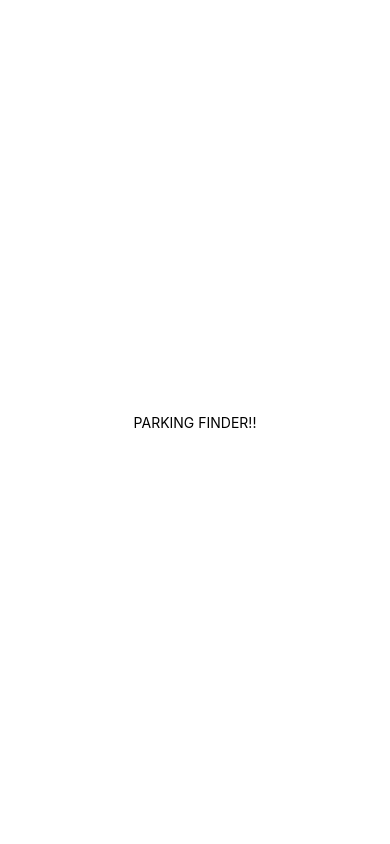
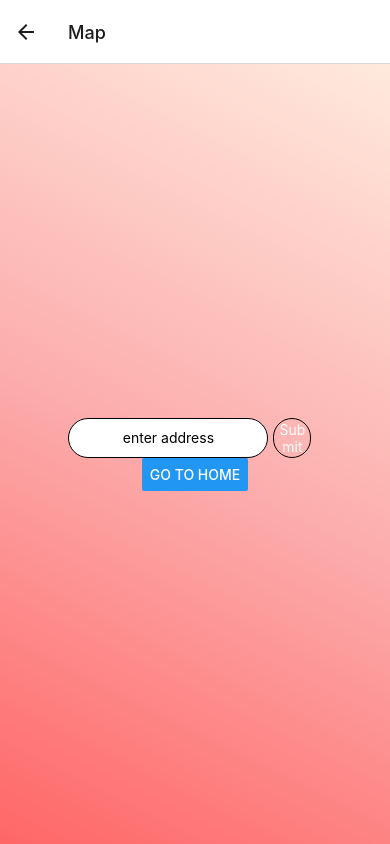
Before and after one commit to Parking-Finder/Parking-finder, a React Native app: screen /Map in a window 390 px wide. Built offline with nearby package versions, Linux system fonts and the light colour scheme.

Commit message:
implemented initial frontend, added two views,  setup component file structure, added initial styling

```diff
--- a/App.js
+++ b/App.js
@@ -1,12 +1,20 @@
 import { StatusBar } from 'expo-status-bar';
 import { StyleSheet, Text, View } from 'react-native';
+import { NavigationContainer } from '@react-navigation/native';
+import {createNativeStackNavigator} from "@react-navigation/native-stack";
+import Home from './components/views/Home'
+import Map from './components/views/Map'
+
+const Stack = createNativeStackNavigator();
 
 export default function App() {
   return (
-    <View style={styles.container}>
-      <Text>PARKING FINDER!!</Text>
-      <StatusBar style="auto" />
-    </View>
+    <NavigationContainer>
+    <Stack.Navigator>
+        <Stack.Screen name = 'Home' component = {Home} />
+        <Stack.Screen name = 'Map' component = {Map} />
+    </Stack.Navigator>
+</NavigationContainer>
   );
 }
 
--- /dev/null
+++ b/components/views/Home.js
@@ -0,0 +1,101 @@
+import React from "react";
+import { Button, View, Text, StyleSheet, TextInput, Pressable } from "react-native";
+import {LinearGradient} from 'expo-linear-gradient';
+import Searchbar from "./ui/Searchbar";
+
+export default function Home({ navigation }) {
+    return (
+        <View style={styles.container}>
+
+            <LinearGradient
+                colors={["#FF6666", "#FCAEAE", '#FFEADD']}
+                start={{ x: 0, y: 1 }}
+                end={{ x: 1, y: 0 }}
+                style={styles.gradient}
+            >
+
+                <View style = {styles.header}>
+                    <Text style = {styles.headerText}>Parking Finder</Text>
+                </View>
+
+                <View style ={styles.main}>
+
+                <Text style = {styles.description}>Enter an address to find parking nearby</Text>
+
+                <View style={styles.search}>
+
+<TextInput style ={styles.input} placeholder="enter address"></TextInput>
+{/* <Button
+    style = {styles.button}
+    title="Submit"
+    onPress={() => navigation.navigate("Map")}
+/> */}
+<Pressable
+    style = {styles.button}
+    onPress={() => navigation.navigate("Map")}
+>
+    <Text style = {styles.buttonText}>Submit</Text>
+</Pressable>
+</View>
+
+                </View>
+            </LinearGradient>
+        </View>
+    );
+}
+
+const styles = StyleSheet.create({
+    container: {
+        flex: 1,
+        alignItems: "center",
+        justifyContent: "center",
+    },
+    main: {
+        flex: 1,
+        alignItems: "center",
+        marginTop: "50%"
+    },
+    header: {
+        marginTop: "10%",
+        fontSize: 20,
+
+    },
+    headerText : {
+        fontSize: 40
+    },
+    description: {
+        marginBottom: 20
+    },
+    search: {
+        flexDirection: "row"
+    },
+    button: {
+        flexDirection: "column",
+        justifyContent: "center",
+        borderWidth: 1,
+        width: '15%',
+        borderColor: 'black',
+        borderRadius: 20,
+        marginLeft: 5
+    },
+    buttonText: {
+        textAlign: 'center',
+        color: 'white'
+    },
+    input: {
+        height: 40,
+        width: 200,
+        borderWidth: 1,
+        borderColor: "black",
+        borderRadius: "20px",
+        backgroundColor: "white",
+        textAlign: "center"
+    },
+    gradient: {
+        flex: 1,
+        alignItems: "center",
+        justifyContent: "center",
+        width: "100%",
+        height: "100%",
+    },
+});
--- /dev/null
+++ b/components/views/Map.js
@@ -0,0 +1,101 @@
+import React, { Component } from "react";
+import {
+    Button,
+    View,
+    Text,
+    StyleSheet,
+    TextInput,
+    Pressable,
+} from "react-native";
+import { LinearGradient } from "expo-linear-gradient";
+
+export default function Map({ navigation }) {
+    return (
+        <View
+            style={{ flex: 1, alignItems: "center", justifyContent: "center" }}
+        >
+            <LinearGradient
+                colors={["#FF6666", "#FCAEAE", '#FFEADD']}
+                start={{ x: 0, y: 1 }}
+                end={{ x: 1, y: 0 }}
+                style={styles.gradient}
+            >
+                <View style={styles.search}>
+                    <TextInput
+                        style={styles.input}
+                        placeholder="enter address"
+                    ></TextInput>
+
+                    <Pressable
+                        style={styles.button}
+                        onPress={() => navigation.navigate("Map")}
+                    >
+                        <Text style={styles.buttonText}>Submit</Text>
+                    </Pressable>
+                </View>
+                <Button
+                    title="Go to Home"
+                    onPress={() => navigation.navigate("Home")}
+                />
+            </LinearGradient>
+        </View>
+    );
+}
+
+const styles = StyleSheet.create({
+    container: {
+        flex: 1,
+        alignItems: "center",
+        justifyContent: "center",
+        // border: "2px solid black",
+        // backgroundColor: "linear-gradient(rgb(255,255,255,0.5)",
+    },
+    main: {
+        flex: 1,
+        alignItems: "center",
+        marginTop: "50%"
+        // justifyContent: "center",
+        // border: "2px solid black",
+        // backgroundColor: "linear-gradient(rgb(255,255,255,0.5)",
+    },
+    header: {
+        marginTop: "10%",
+        fontSize: 20,
+
+    },
+    headerText : {
+        fontSize: 40
+    },
+    search: {
+        flexDirection: "row"
+    },
+    button: {
+        flexDirection: "column",
+        justifyContent: "center",
+        borderWidth: 1,
+        width: '15%',
+        borderColor: 'black',
+        borderRadius: 20,
+        marginLeft: 5
+    },
+    buttonText: {
+        textAlign: 'center',
+        color: 'white'
+    },
+    input: {
+        height: 40,
+        width: 200,
+        borderWidth: 1,
+        borderColor: "black",
+        borderRadius: "20px",
+        backgroundColor: "white",
+        textAlign: "center"
+    },
+    gradient: {
+        flex: 1,
+        alignItems: "center",
+        justifyContent: "center",
+        width: "100%",
+        height: "100%",
+    },
+});
--- /dev/null
+++ b/components/views/ui/Searchbar.js
@@ -0,0 +1,52 @@
+import React from 'react'
+import { Button, View, Text, StyleSheet, TextInput, Pressable } from "react-native";
+
+const Searchbar = ({navigation}) => {
+  return (
+    <View style={styles.search}>
+
+    <TextInput style ={styles.input} placeholder="enter address"></TextInput>
+    {/* <Button
+        style = {styles.button}
+        title="Submit"
+        onPress={() => navigation.navigate("Map")}
+    /> */}
+    <Pressable
+        style = {styles.button}
+        onPress={() => navigation.navigate("Map")}
+    >
+        <Text style = {styles.buttonText}>Submit</Text>
+    </Pressable>
+    </View>
+  )
+}
+
+export default Searchbar
+
+
+const styles = StyleSheet.create({
+    search: {
+        flexDirection: "row"
+    },
+    button: {
+        flexDirection: "column",
+        justifyContent: "center",
+        borderWidth: 1,
+        textAlign: 'center',
+        borderColor: 'black',
+        borderRadius: 20
+    },
+    buttonText: {
+        color: 'white'
+    },
+    input: {
+        height: 40,
+        width: 200,
+        borderWidth: 1,
+        borderColor: "black",
+        borderRadius: "20px",
+        backgroundColor: "white",
+        textAlign: "center"
+    },
+
+});
```
Also changed, not shown: components/views/LoginReg.js (added, +43 -0 lines), package.json (+7 -1 lines), components/views/List.js (added), 1 other file (tests, documents, lock files or other folders).
